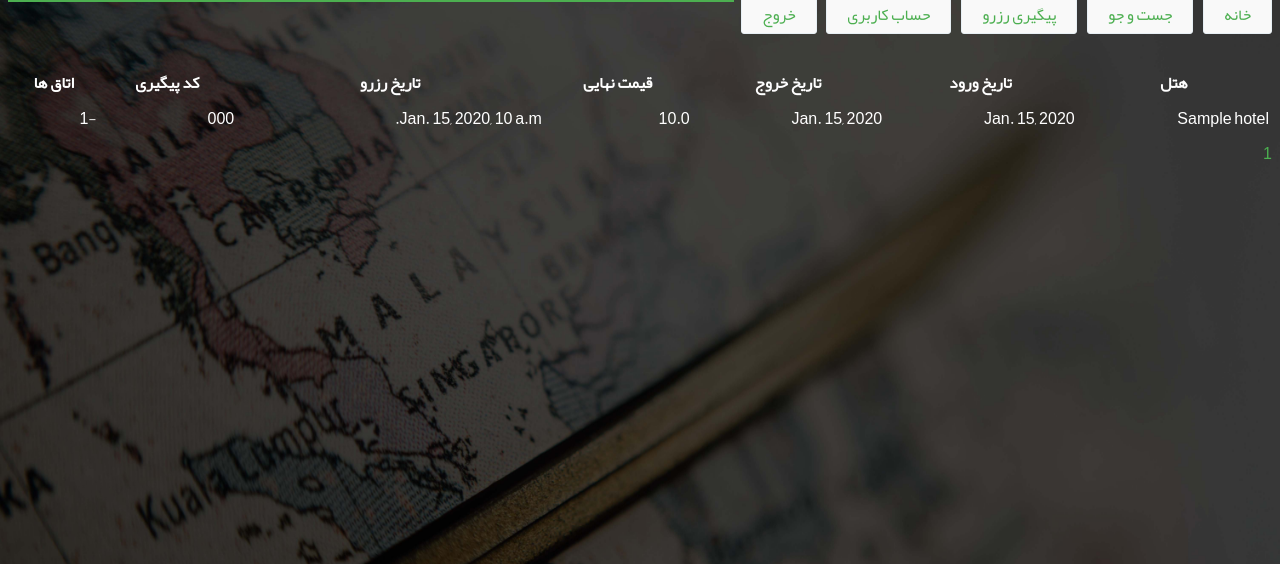
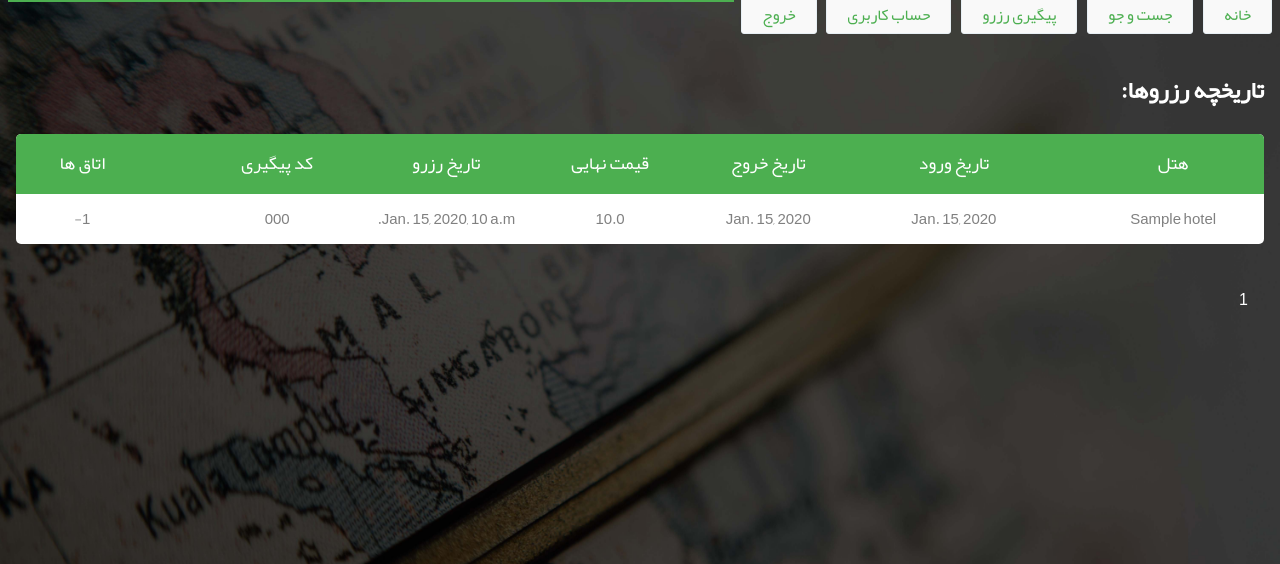
Before and after one commit to Pooryamn/Hotel-reservation-System, a Django app: page /hotel/reservation-history/ in a window 1280 px wide. Shown: the part 88-652 px from the top of the page. Run offline with Django 3.2, Linux system fonts and the light colour scheme; a user stored in the database is signed in; tables that the repository leaves empty hold one stand-in row (values such as "Sample post"); some libraries are stand-ins or nearby versions.

Commit message:
update html pages

```diff
--- a/blog/templates/blog/hotel/reservation_history.html
+++ b/blog/templates/blog/hotel/reservation_history.html
@@ -5,38 +5,79 @@
 <html dir="rtl">
 <head lang="en">
     <meta charset="UTF-8">
+    <meta name="viewport" content="width=device-width, initial-scale=1">
     <title>تاریخچه رزرو ها</title>
     <link rel="stylesheet" href="{% static 'css/home.css' %}" type="text/css">
+    <link rel="stylesheet" type="text/css" href="{% static 'css/table.css' %}">
+        <style>
+      .pagination {
+        display: inline-block;
+        vertical-align: middle;
+        margin: auto;
+        /*text-align: center;*/
+        /*align-items: center;*/
+      }
+
+      .pagination a {
+        color: white;
+        float: left;
+        padding: 8px 16px;
+        text-decoration: none;
+      }
+
+      .pagination a.active {
+        background-color: #4CAF50;
+        color: white;
+        border-radius: 5px;
+      }
+
+      .pagination a:hover:not(.active) {
+        background-color: green;
+        border-radius: 5px;
+      }
+    </style>
 </head>
 <body>
 {% include "header.html" %}
 
-<br><br><br>
-<table style="width:100%; color:white;">
-  <tr>
-    <th>هتل</th>
-    <th>تاریخ ورود</th>
-    <th>تاریخ خروج</th>
-    <th>قیمت نهایی</th>
-    <th>تاریخ رزرو</th>
-    <th>کد پیگیری</th>
-    <th>اتاق ها</th>
-  </tr>
-  {% for reserve in reserve_list %}
-      <tr>
-        <td>{{reserve.room.first.hotel}}</td>
-        <td>{{reserve.beginDate|to_jalali:'%y-%m-%d'}}</td>
-        <td>{{reserve.endDate|to_jalali:'%y-%m-%d'}}</td>
-        <td>{{reserve.totalPrice}}</td>
-        <td>{{reserve.created|to_jalali:'%y-%m-%d / %H:%M:%S'}}</td>
-        <td>{{reserve.trackingCode}}</td>
-        <td>{% for room in reserve.room.all %}-{{room.room_number}}{% endfor %}</td>
+<br><br>
+
+<div style="margin: 8px;">
+  <p><h2 style="color: white;">تاریخچه رزروها:</h2></p>
+  <table>
+    <thead>
+      <tr class="table100-head">
+        <th class="column1">هتل</th>
+        <th class="column2">تاریخ ورود</th>
+        <th class="column3">تاریخ خروج</th>
+        <th class="column4">قیمت نهایی</th>
+        <th class="column5">تاریخ رزرو</th>
+        <th class="column6">کد پیگیری</th>
+        <th class="column7">اتاق ها</th>
       </tr>
-  {% endfor %}
-</table>
+    </thead>
+    <tbody>
+      {% for reserve in reserve_list %}
+        <tr>
+          <td class="column1">{{reserve.room.first.hotel}}</td>
+          <td class="column2">{{reserve.beginDate|to_jalali:'%y-%m-%d'}}</td>
+          <td class="column3">{{reserve.endDate|to_jalali:'%y-%m-%d'}}</td>
+          <td class="column4">{{reserve.totalPrice}}</td>
+          <td class="column5">{{reserve.created|to_jalali:'%y-%m-%d / %H:%M:%S'}}</td>
+          <td class="column6">{{reserve.trackingCode}}</td>
+          <td class="column7">{% for room in reserve.room.all %}{{room.room_number}}-{% endfor %}</td>
+        </tr>
+      {% endfor %}
+    </tbody>
+  </table>
 
+<br>
 <div class="pagination">
 {% for i in reserve_list.paginator.page_range %}
     <a href="?page={{i}}">{{ i }}</a>
 {% endfor %}
 </div>
+</div>
+
+</body>
+</html>
--- /dev/null
+++ b/static/css/table.css
@@ -0,0 +1,107 @@
+@font-face {
+    font-family: Yekan;
+    src: url(font/Yekan.woff) format('woff');
+}
+* {
+  font-family: 'Yekan', sans-serif;
+}
+table {
+  direction: rtl;
+  border-spacing: 1;
+  border-collapse: collapse;
+  background: white;
+  border-radius: 5px;
+  overflow: hidden;
+  width: 100%;
+  margin: 0 auto;
+  position: relative;
+}
+table * {
+  position: relative;
+}
+table td, table th {
+  padding-left: 8px;
+}
+table thead tr {
+  height: 60px;
+  background: #4caf50;
+}
+table tbody tr {
+  height: 50px;
+}
+table tbody tr:last-child {
+  border: 0;
+}
+table td, table th {
+  text-align: center;
+}
+table td.l, table th.l {
+  text-align: center;
+}
+table td.c, table th.c {
+  text-align: center;
+}
+table td.r, table th.r {
+  text-align: center;
+}
+
+
+.table100-head th{
+  font-size: 18px;
+  color: #fff;
+  line-height: 1.2;
+  font-weight: unset;
+}
+
+tbody tr:nth-child(even) {
+  background-color: #f5f5f5;
+}
+
+tbody tr {
+  /*font-family: OpenSans-Regular;*/
+  font-size: 15px;
+  color: #808080;
+  line-height: 1.2;
+  font-weight: unset;
+}
+
+tbody tr:hover {
+  color: #555555;
+  background-color: #f5f5f5;
+  cursor: pointer;
+}
+
+.column1 {
+  width: 160px;
+  padding-left: 40px;
+}
+
+.column2 {
+  width: 160px;
+}
+
+.column3 {
+  width: 160px;
+}
+
+.column4 {
+  width: 110px;
+  /*text-align: right;*/
+}
+
+.column5 {
+  width: 170px;
+  /*text-align: right;*/
+}
+
+.column6 {
+  width: 120px;
+  /*text-align: right;*/
+  /*padding-right: 62px;*/
+}
+
+.column7 {
+  width: 100px;
+  /*text-align: right;*/
+  padding-right: 62px;
+}
```
Also changed, not shown: AccountApp/templates/AccountApp/profile.html (+33 -4 lines).
